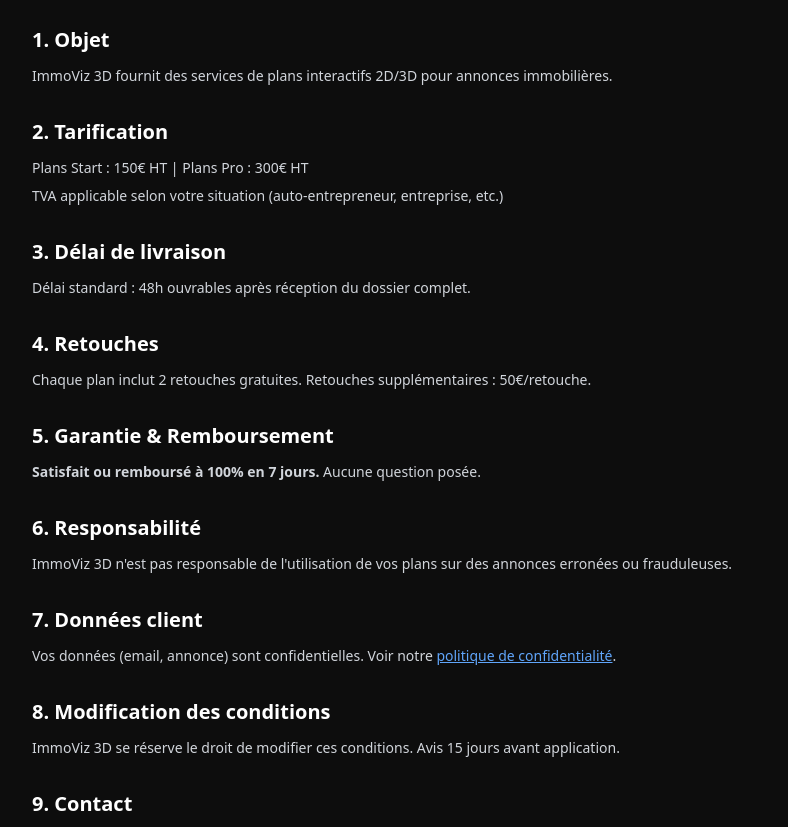
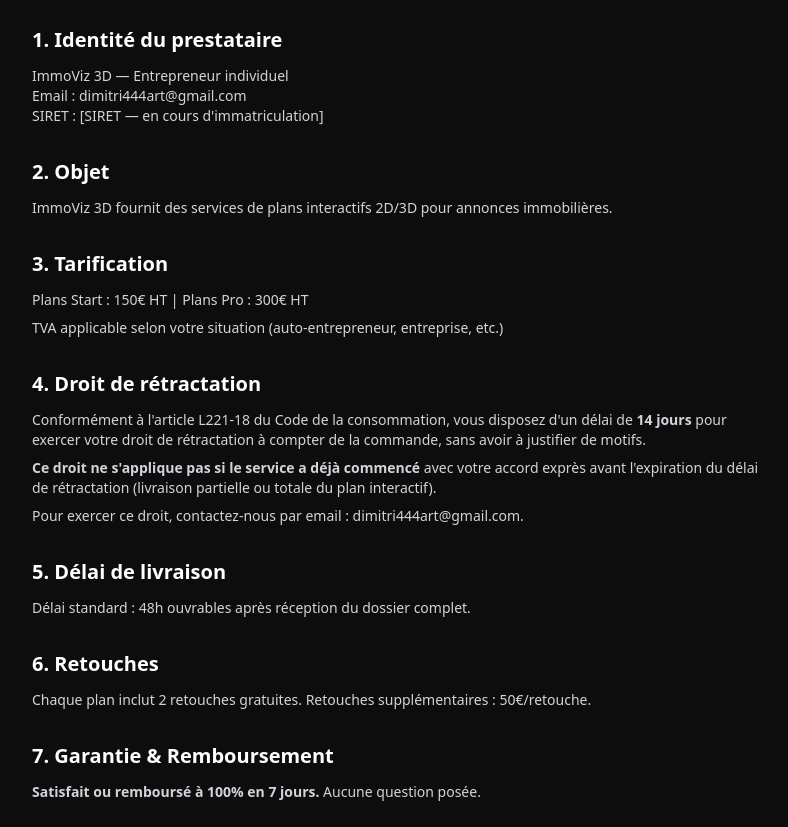
Before and after one commit to dim444dim/immo-plans, a website: page conditions.html in a window 1280 px wide. Shown: the part 110-937 px from the top of the page, without its empty margins (240-1028 px from the left). Drawn offline with Linux system fonts and the light colour scheme.

Commit message:
immo-plans: mentions légales rétractation + SIRET placeholder

```diff
--- a/conditions.html
+++ b/conditions.html
@@ -15,54 +15,68 @@
 
     <div class="space-y-8 text-sm">
       <section>
-        <h2 class="text-xl font-bold text-white mb-3">1. Objet</h2>
+        <h2 class="text-xl font-bold text-white mb-3">1. Identité du prestataire</h2>
+        <p>ImmoViz 3D — Entrepreneur individuel<br>
+        Email : dimitri444art@gmail.com<br>
+        SIRET : [SIRET — en cours d'immatriculation]</p>
+      </section>
+
+      <section>
+        <h2 class="text-xl font-bold text-white mb-3">2. Objet</h2>
         <p>ImmoViz 3D fournit des services de plans interactifs 2D/3D pour annonces immobilières.</p>
       </section>
 
       <section>
-        <h2 class="text-xl font-bold text-white mb-3">2. Tarification</h2>
+        <h2 class="text-xl font-bold text-white mb-3">3. Tarification</h2>
         <p>Plans Start : 150€ HT | Plans Pro : 300€ HT</p>
         <p class="mt-2">TVA applicable selon votre situation (auto-entrepreneur, entreprise, etc.)</p>
       </section>
 
       <section>
-        <h2 class="text-xl font-bold text-white mb-3">3. Délai de livraison</h2>
+        <h2 class="text-xl font-bold text-white mb-3">4. Droit de rétractation</h2>
+        <p>Conformément à l'article L221-18 du Code de la consommation, vous disposez d'un délai de <strong>14 jours</strong> pour exercer votre droit de rétractation à compter de la commande, sans avoir à justifier de motifs.</p>
+        <p class="mt-2"><strong>Ce droit ne s'applique pas si le service a déjà commencé</strong> avec votre accord exprès avant l'expiration du délai de rétractation (livraison partielle ou totale du plan interactif).</p>
+        <p class="mt-2">Pour exercer ce droit, contactez-nous par email : dimitri444art@gmail.com.</p>
+      </section>
+
+      <section>
+        <h2 class="text-xl font-bold text-white mb-3">5. Délai de livraison</h2>
         <p>Délai standard : 48h ouvrables après réception du dossier complet.</p>
       </section>
 
       <section>
-        <h2 class="text-xl font-bold text-white mb-3">4. Retouches</h2>
+        <h2 class="text-xl font-bold text-white mb-3">6. Retouches</h2>
         <p>Chaque plan inclut 2 retouches gratuites. Retouches supplémentaires : 50€/retouche.</p>
       </section>
 
       <section>
-        <h2 class="text-xl font-bold text-white mb-3">5. Garantie & Remboursement</h2>
+        <h2 class="text-xl font-bold text-white mb-3">7. Garantie & Remboursement</h2>
         <p><strong>Satisfait ou remboursé à 100% en 7 jours.</strong> Aucune question posée.</p>
       </section>
 
       <section>
-        <h2 class="text-xl font-bold text-white mb-3">6. Responsabilité</h2>
+        <h2 class="text-xl font-bold text-white mb-3">8. Responsabilité</h2>
         <p>ImmoViz 3D n'est pas responsable de l'utilisation de vos plans sur des annonces erronées ou frauduleuses.</p>
       </section>
 
       <section>
-        <h2 class="text-xl font-bold text-white mb-3">7. Données client</h2>
+        <h2 class="text-xl font-bold text-white mb-3">9. Données client</h2>
         <p>Vos données (email, annonce) sont confidentielles. Voir notre <a href="/immo-plans/privacy.html" class="text-blue-400 hover:no-underline" style="text-decoration: underline;">politique de confidentialité</a>.</p>
       </section>
 
       <section>
-        <h2 class="text-xl font-bold text-white mb-3">8. Modification des conditions</h2>
+        <h2 class="text-xl font-bold text-white mb-3">10. Modification des conditions</h2>
         <p>ImmoViz 3D se réserve le droit de modifier ces conditions. Avis 15 jours avant application.</p>
       </section>
 
       <section>
-        <h2 class="text-xl font-bold text-white mb-3">9. Contact</h2>
+        <h2 class="text-xl font-bold text-white mb-3">11. Contact</h2>
         <p>Questions ? Contactez : dimitri444art@gmail.com</p>
       </section>
     </div>
 
     <div class="mt-12 pt-8 border-t border-gray-800">
-      <p class="text-xs text-gray-400">Mise à jour : 12 Juin 2026</p>
+      <p class="text-xs text-gray-400">Mise à jour : 16 Juin 2026</p>
       <a href="/immo-plans/" class="text-blue-400 hover:underline">← Retour au site</a>
     </div>
   </div>
```
